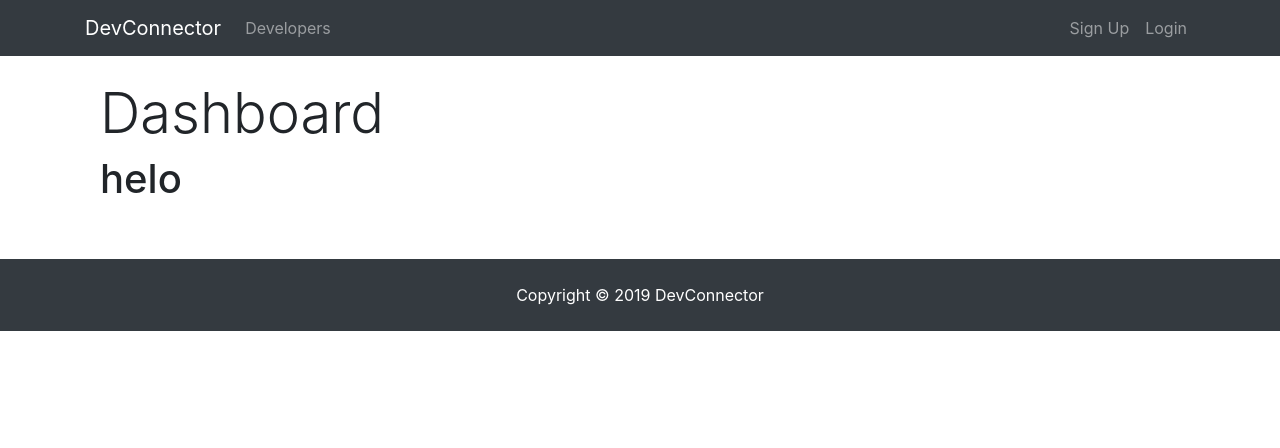
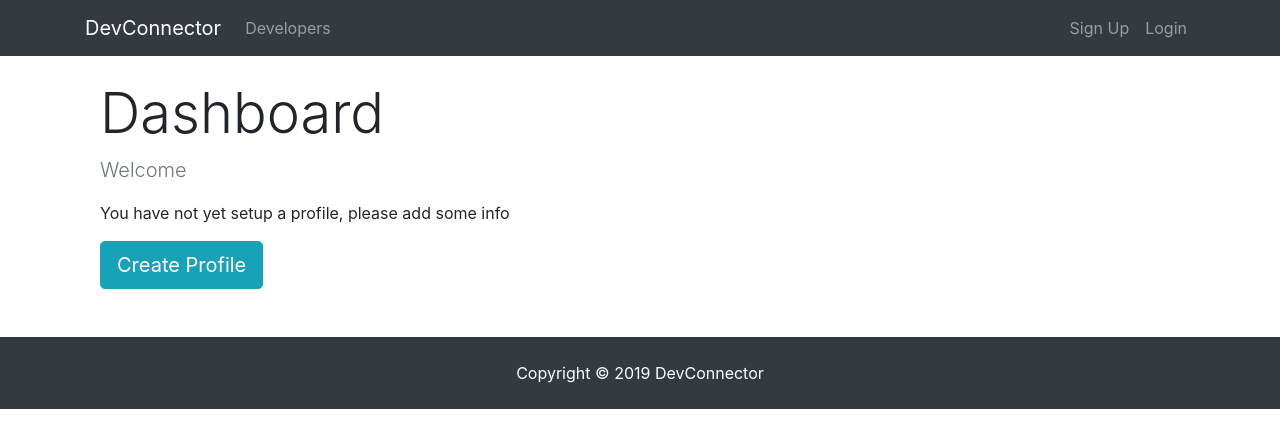
Before and after one commit to niczyji/mern-project-19-03-2019, a React (Create React App) app in the folder client/: page /dashboard in a window 1280 px wide. Shown: the top 448 px of the page. Built offline with nearby package versions, Linux system fonts and the light colour scheme; no server answers.

Commit message:
Dashboard

```diff
--- a/client/src/components/dashboard/Dashboard.js
+++ b/client/src/components/dashboard/Dashboard.js
@@ -1,5 +1,6 @@
 import React, { Component } from "react";
 import PropTypes from "prop-types";
+import { Link } from "react-router-dom";
 import { connect } from "react-redux";
 import { getCurrentProfile } from "../../actions/profileAction";
 import Spinner from "../common/Spinner";
@@ -17,7 +18,21 @@
     if (profile === null || loading) {
       dashboardContent = <Spinner />;
     } else {
-      dashboardContent = <h1>helo</h1>;
+      // Check if logged in user has profile data
+      if (Object.keys(profile).length > 0) {
+        dashboardContent = <h4>TODO: DISPLAY PROFILE</h4>;
+      } else {
+        // User is logged in but has no profile
+        dashboardContent = (
+          <div>
+            <p className="lead text-muted">Welcome {user.name}</p>
+            <p>You have not yet setup a profile, please add some info</p>
+            <Link to="/create-profile" className="btn btn-lg btn-info">
+              Create Profile
+            </Link>
+          </div>
+        );
+      }
     }
 
     return (
```
